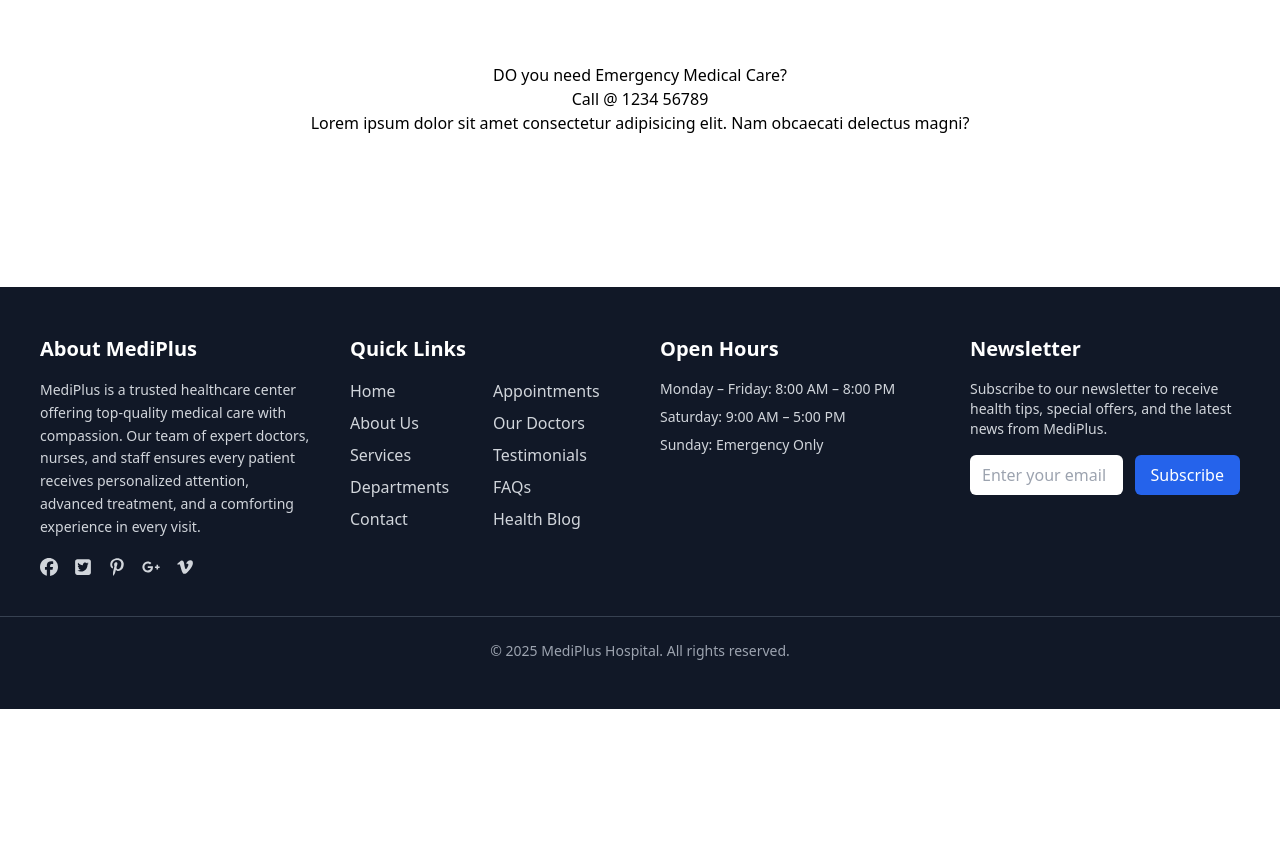
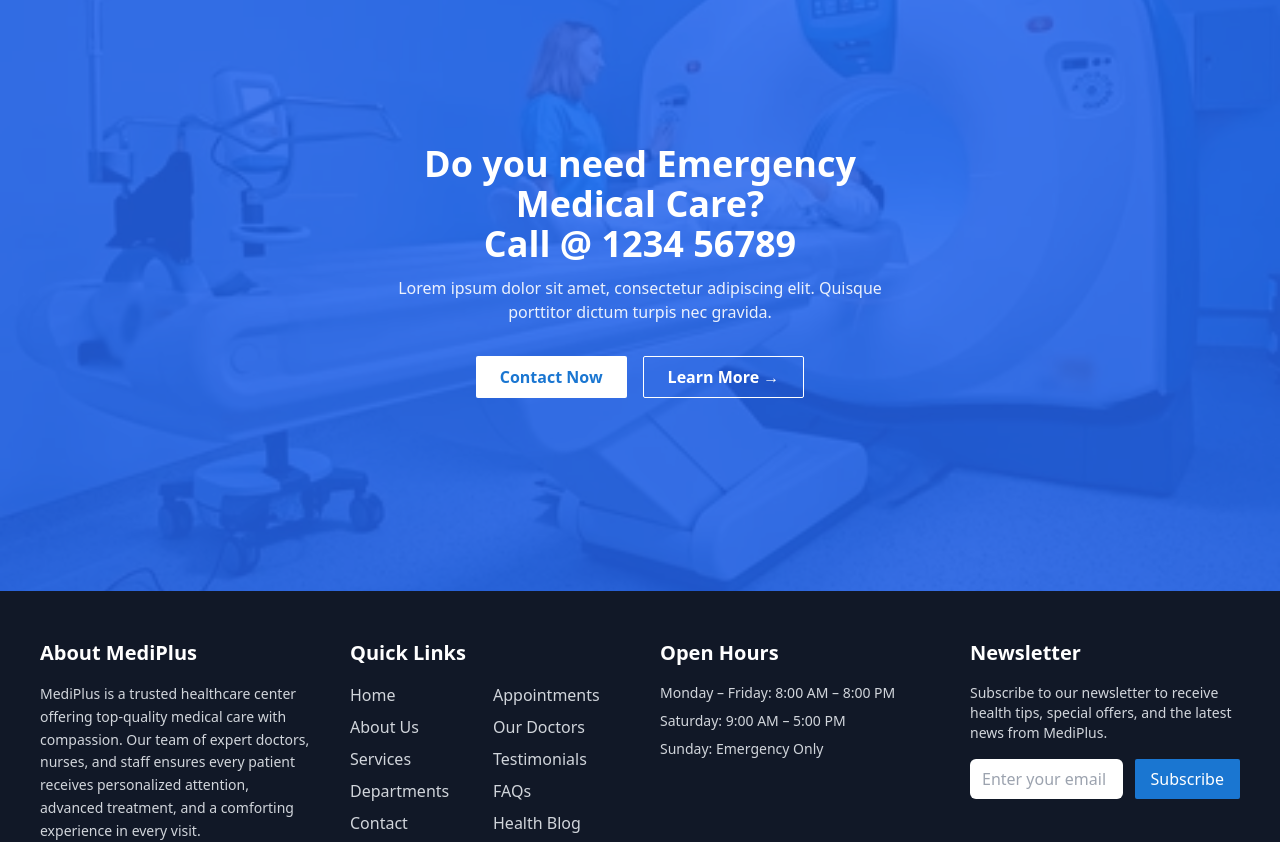
Before and after one commit to kunal-bhati2002/MediPlus, a React (Vite) app: page / in a window 1280 px wide. Shown: the part 2740-3582 px from the top of the page. Before the commit the page ends 3449 px from the top, so only its background shows below. Built offline with nearby package versions, Linux system fonts and the light colour scheme.

Commit message:
Sections Updated

```diff
--- a/src/components/UI/Footer.tsx
+++ b/src/components/UI/Footer.tsx
@@ -1,5 +1,6 @@
 import { FaFacebook, FaGooglePlusG, FaPinterestP, FaSquareTwitter, FaVimeoV } from "react-icons/fa6";
 import { NavLink } from "react-router-dom";
+import Button from "../common/Button";
 
 function Footer() {
     return (
@@ -66,12 +67,12 @@ function Footer() {
                             placeholder="Enter your email"
                             className="w-full px-3 py-2 rounded-md text-gray-900 focus:outline-none"
                         />
-                        <button
-                            type="submit"
-                            className="bg-blue-600 hover:bg-blue-700 text-white px-4 py-2 rounded-md transition"
+                        <Button
+                            variant="primary"
                         >
                             Subscribe
-                        </button>
+
+                        </Button>
                     </form>
                 </div>
             </section>
--- a/src/components/common/Button.tsx
+++ b/src/components/common/Button.tsx
@@ -1,7 +1,7 @@
 import React from "react";
 
 interface ButtonProps {
-    variant?: "primary" | "primary-dark";
+    variant?: "primary" | "primary-dark" | "custom";
     size?: "sm" | "md" | "lg";
     children: React.ReactNode;
     onClick?: () => void;
@@ -15,13 +15,15 @@ const Button: React.FC<ButtonProps> = ({
     onClick,
     className = "",
 }) => {
-    const baseStyle = "rounded-sm w-full font-medium transition-colors duration-200";
+    const baseStyle = "rounded-sm font-medium transition-colors duration-200";
 
     // 🟩 Variant styles
     const variantStyle =
         variant === "primary"
             ? "bg-primary hover:bg-primary-dark text-white"
-            : "bg-primary-dark hover:bg-primary text-white";
+            : variant === "primary-dark"
+                ? "bg-primary-dark hover:bg-primary text-white"
+                : "";
 
     // 📏 Size styles
     const sizeStyle =
--- a/src/components/home/EmergencyNumber.tsx
+++ b/src/components/home/EmergencyNumber.tsx
@@ -1,22 +1,101 @@
+// import Button from "../common/Button";
+
+// function EmergencyNumber() {
+//     return (<>
+//         <section className="container mx-auto px-4 sm:px-6 md:px-20 py-28 text-center bg-[url('/images/MRI_scan_photo.webp')] bg-fixed bg-no-repeat bg-cover bg-primary bg-blend-overlay">
+//             <div className="text-white w-[40%] mx-auto">
+//                 <h3>DO you need Emergency Medical Care?</h3>
+//                 <p>Call @ 1234 56789</p>
+//                 <p>Lorem ipsum dolor sit amet consectetur adipisicing elit. Nam obcaecati delectus magni?</p>
+//                 <div className="flex gap-4">
+//                     <Button  variant="primary" >
+//                         Contact Now
+//                     </Button>
+//                     <Button className="">
+//                         Learn More
+//                     </Button>
+//                 </div>
+//             </div>
+//         </section>
+//     </>);
+// }
+// export default EmergencyNumber
+
+// import Button from "../common/Button";
+
+// function EmergencyNumber() {
+//   return (
+//     <section
+//       className="relative bg-[url('/images/MRI_scan_photo.webp')] bg-cover bg-center bg-no-repeat py-28"
+//     >
+//       {/* Blue Overlay */}
+//       <div className="absolute inset-0 bg-primary/80"></div>
+
+//       {/* Content */}
+//       <div className="relative z-10 container mx-auto px-4 sm:px-6 md:px-20 text-center text-white">
+//         <h3 className="text-3xl md:text-4xl font-bold mb-4">
+//           Do you need Emergency Medical Care? <br />
+//           Call @ 1234 56789
+//         </h3>
+//         <p className="max-w-2xl mx-auto mb-8 text-base md:text-lg">
+//           Lorem ipsum dolor sit amet, consectetur adipiscing elit. Quisque porttitor dictum turpis nec gravida.
+//         </p>
+
+//         <div className="flex justify-center gap-4 flex-wrap">
+//           <Button variant="primary" size="md" className="w-auto px-6">
+//             Contact Now
+//           </Button>
+//           <Button variant="primary-dark" size="md" className="w-auto px-6 border border-white hover:bg-white hover:text-primary">
+//             Learn More →
+//           </Button>
+//         </div>
+//       </div>
+//     </section>
+//   );
+// }
+
+// export default EmergencyNumber;
+
+
 import Button from "../common/Button";
 
 function EmergencyNumber() {
-    return (<>
-        <section className="container mx-auto px-4 sm:px-6 md:px-20 py-28 text-center">
-            <div>
-                <h3>DO you need Emergency Medical Care?</h3>
-                <p>Call @ 1234 56789</p>
-                <p>Lorem ipsum dolor sit amet consectetur adipisicing elit. Nam obcaecati delectus magni?</p>
-                <div className="flex">
-                    <Button className="text-primary bg-white">
+    return (
+        <section
+            className="relative h-[80vh] flex items-center justify-center bg-[url('/images/MRI_scan_photo.webp')] bg-cover bg-center bg-no-repeat"
+        >
+            {/* Blue Overlay */}
+            <div className="absolute inset-0 bg-blue-600/85"></div>
+
+            {/* Content */}
+            <div className="relative z-10 text-center text-white px-4 sm:px-6 md:px-10 w-[90%] md:w-[45%]">
+                <h3 className="text-3xl md:text-4xl font-bold mb-3 leading-snug">
+                    Do you need <span className="text-white">Emergency Medical Care?</span>
+                    <br />
+                    Call @ 1234 56789
+                </h3>
+                <p className="text-white/90 mb-8 text-sm md:text-base">
+                    Lorem ipsum dolor sit amet, consectetur adipiscing elit. Quisque porttitor dictum turpis nec gravida.
+                </p>
+
+                <div className="flex justify-center gap-4 flex-wrap">
+                    <Button
+                        variant="custom"
+                        className="bg-white text-primary hover:bg-primary hover:text-white w-auto px-6 font-semibold"
+                    >
                         Contact Now
                     </Button>
-                    <Button className="text-primary bg-white">
-                        Learn More
+
+                    <Button
+                        variant="custom"
+                        className="bg-transparent border border-white hover:bg-white hover:text-primary w-auto px-6 font-semibold"
+                    >
+                        Learn More →
                     </Button>
                 </div>
             </div>
         </section>
-    </>);
+    );
 }
-export default EmergencyNumber
+
+export default EmergencyNumber;
```
